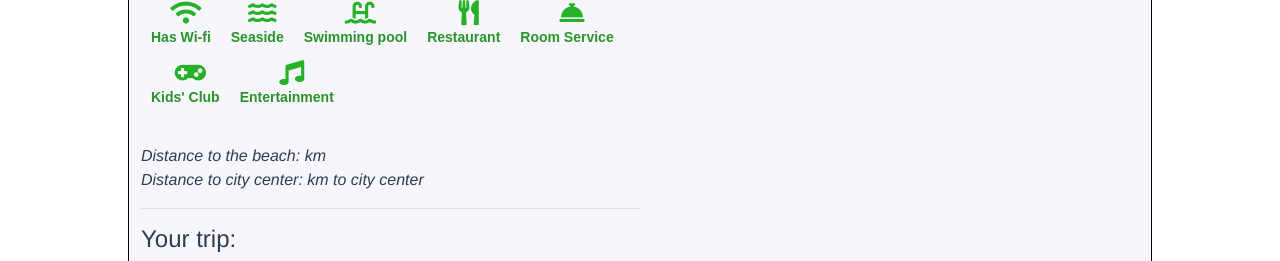
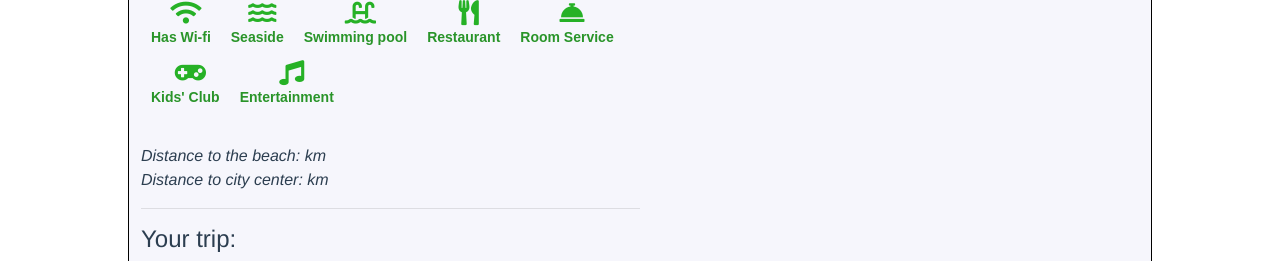
Before and after one commit to giddster/holidaymaker, a Vue app in the folder holidaymaker-frontend/: page /hotel/1 in a window 1280 px wide. Shown: the part 810-1071 px from the top of the page. Built offline with nearby package versions, Linux system fonts and the light colour scheme; no server answers; the HTML template or start-up script is replaced by a standard one.

Commit message:
Update AboutHotel.vue
minor edit

```diff
--- a/holidaymaker-frontend/src/views/AboutHotel.vue
+++ b/holidaymaker-frontend/src/views/AboutHotel.vue
@@ -35,7 +35,7 @@
       <br>
       <br>
       <i> Distance to the beach: {{ thishotel.distanceToBeach }} km </i> <br>
-      <i> Distance to city center: {{ thishotel.distanceToCityCenter }} km to city center</i>
+      <i> Distance to city center: {{ thishotel.distanceToCityCenter }} km </i>
 
       <hr>
   </div>
```
